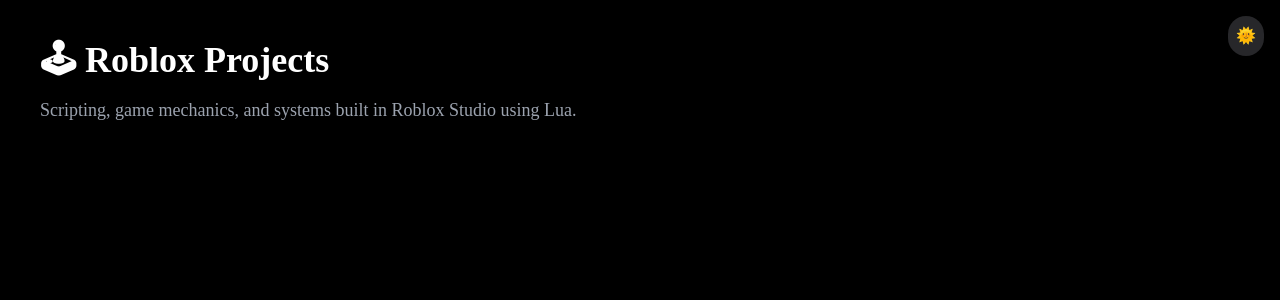
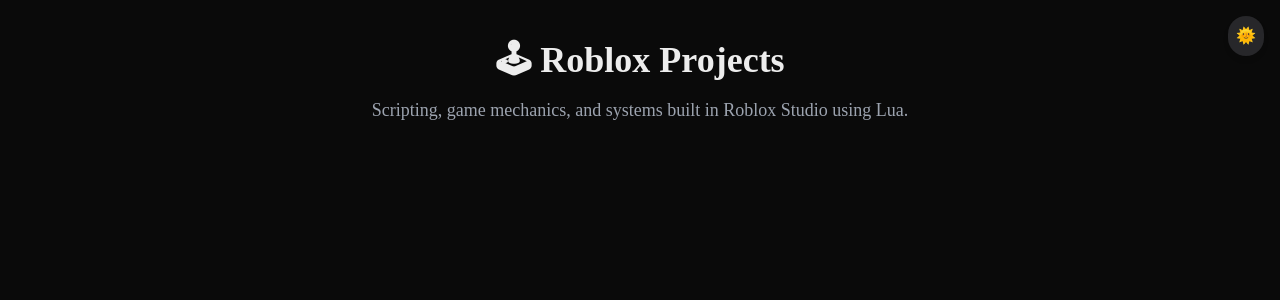
Before and after one commit to laithm/laithmasri-dev, a Next.js app: page /roblox in a window 1280 px wide. Shown: the top 300 px of the page. Built offline with nearby package versions, Linux system fonts and the light colour scheme.

Commit message:
testing my css, making roblox page work as well not mdx files

```diff
--- a/app/roblox/page.tsx
+++ b/app/roblox/page.tsx
@@ -1,8 +1,10 @@
 export default function Roblox() {
   return (
-    <main className="min-h-screen bg-black text-white p-10">
-      <h1 className="text-4xl font-bold mb-4">🕹 Roblox Projects</h1>
-      <p className="text-gray-400 text-lg">Scripting, game mechanics, and systems built in Roblox Studio using Lua.</p>
+    <main className="min-h-screen px-6 py-10 flex flex-col items-center relative bg-[var(--background)] text-[var(--foreground)] transition-colors duration-300">
+      <h1 className="mb-4 text-4xl font-bold">🕹 Roblox Projects</h1>
+      <p className="text-lg text-gray-400">
+        Scripting, game mechanics, and systems built in Roblox Studio using Lua.
+      </p>
     </main>
   );
 }
```
